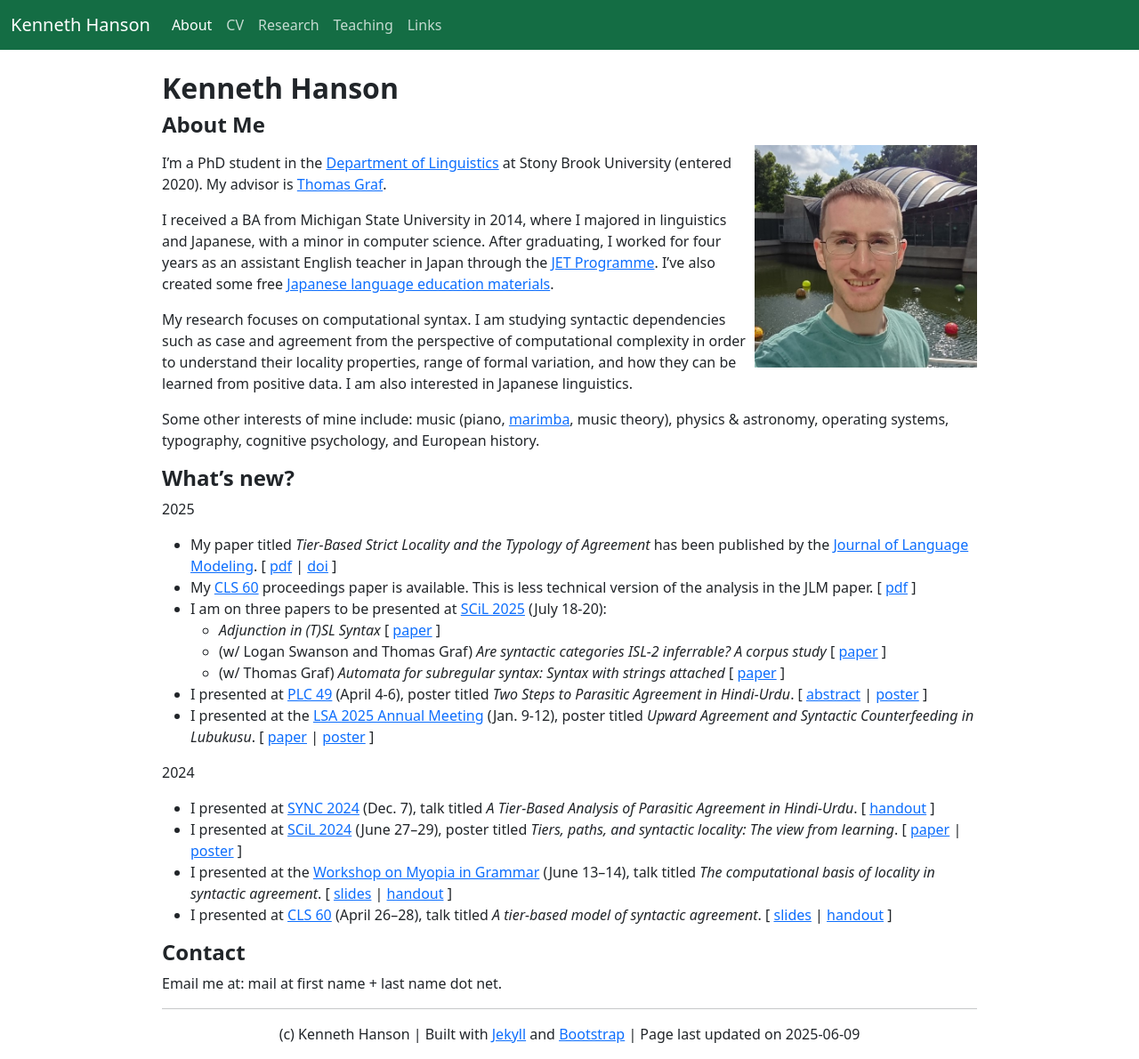
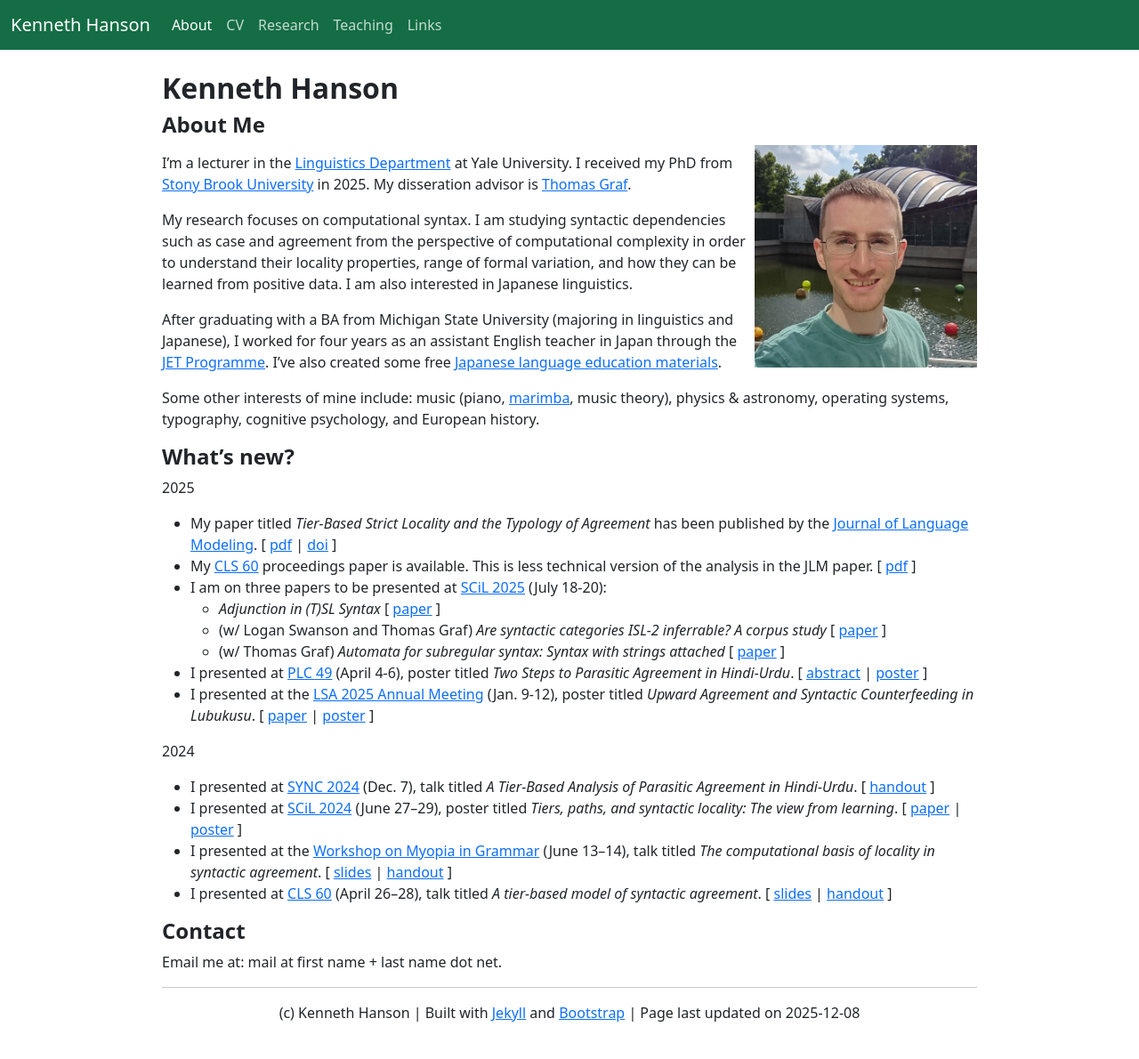
Before and after one commit to khanson679/khanson679.github.io, a Jekyll site: the page built from index.md, in a window 1280 px wide. Shown: the whole page at 89% size. Built offline with Jekyll 4.4.1, drawn with Linux system fonts in a browser that asks for light colours; after the commit the page ends 1166 px from its top, so only the background shows below that.

Commit message:
Update affiliation, graduation.

```diff
--- a/index.md
+++ b/index.md
@@ -1,7 +1,7 @@
 ---
 title: About
 layout: default
-date: 2025-06-09
+date: 2025-12-08
 ---
 
 # Kenneth Hanson
@@ -10,11 +10,13 @@ date: 2025-06-09
 
 ![Headshot](/files/me-crystal-bridges.jpg){: style="float: right; width: 250px; margin-left: 10px"}
 
-I'm a PhD student in the [Department of Linguistics][sbling] at Stony Brook University (entered 2020). My advisor is [Thomas Graf][graf].
-
-I received a BA from Michigan State University in 2014, where I majored in linguistics and Japanese, with a minor in computer science. After graduating, I worked for four years as an assistant English teacher in Japan through the [JET Programme][jet]. I've also created some free [Japanese language education materials][jp].
+I'm a lecturer in the [Linguistics Department][yaleling] at Yale University.
+I received my PhD from [Stony Brook University][sbling] in 2025.
+My disseration advisor is [Thomas Graf][graf].
 
 My research focuses on computational syntax. I am studying syntactic dependencies such as case and agreement from the perspective of computational complexity in order to understand their locality properties, range of formal variation, and how they can be learned from positive data. I am also interested in Japanese linguistics.
+
+After graduating with a BA from Michigan State University (majoring in linguistics and Japanese), I worked for four years as an assistant English teacher in Japan through the [JET Programme][jet]. I've also created some free [Japanese language education materials][jp].
 
 Some other interests of mine include: music (piano, [marimba][], music theory), physics & astronomy, operating systems, typography, cognitive psychology, and European history.
 
```
Also changed, not shown: other parts of index.md (+1 -0 lines).
